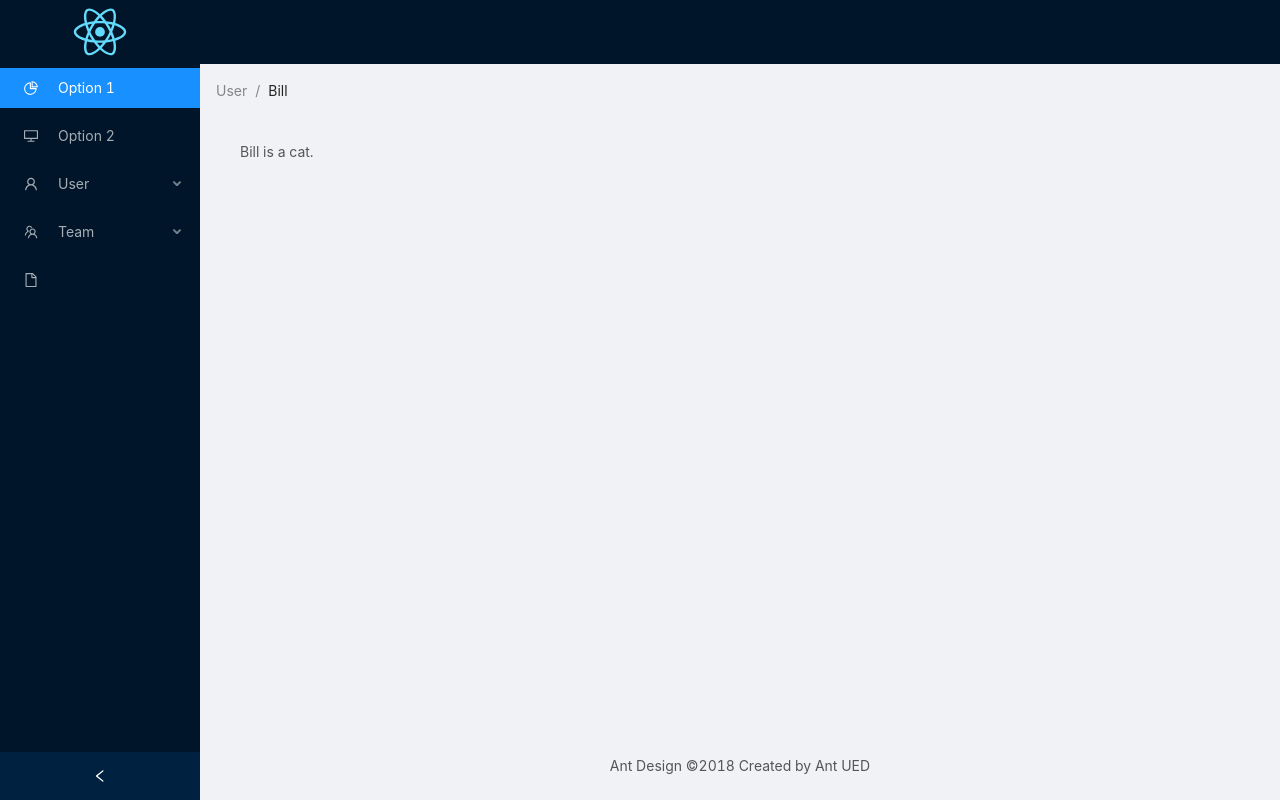
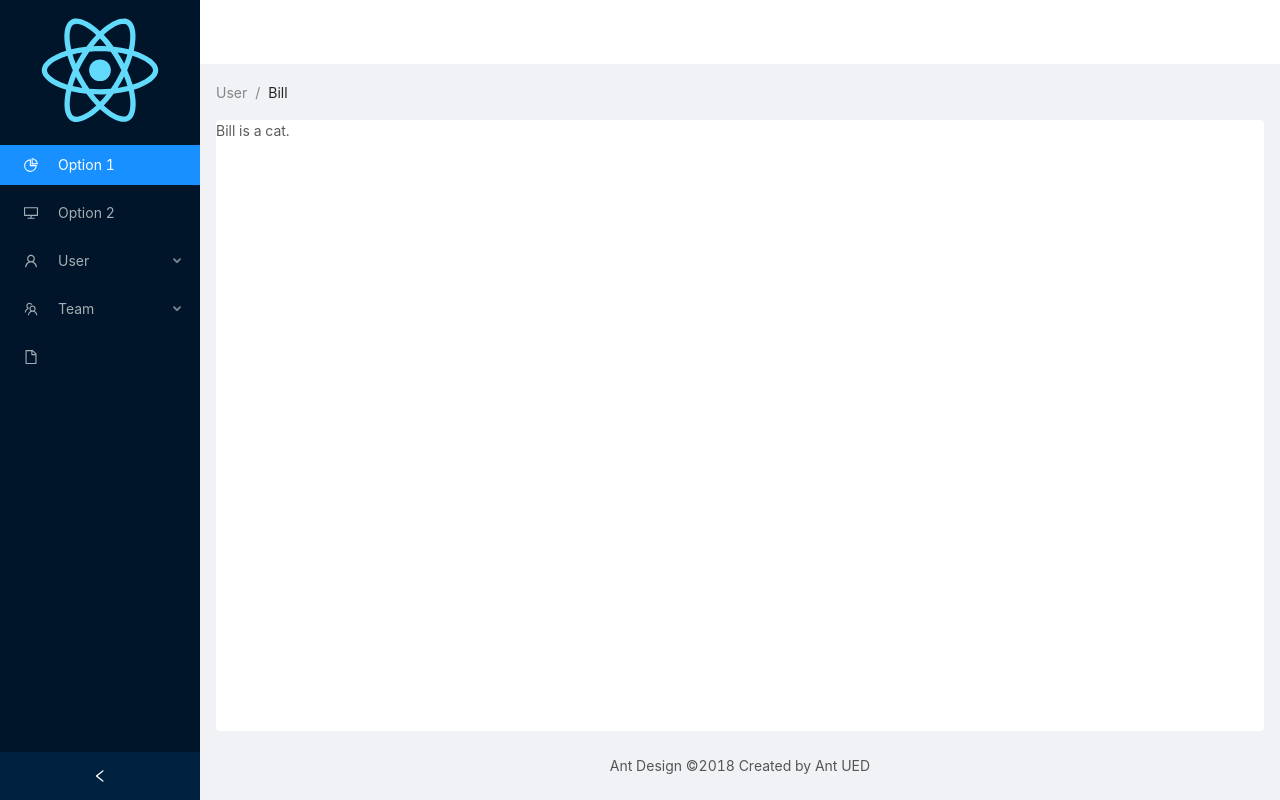
Before and after one commit to hbxks18/super_admin, a React app: page / in a window 1280 px wide. Built offline with nearby package versions, Linux system fonts and the light colour scheme.

Commit message:
add: 使用css in js

```diff
--- a/src/pages/BasicLayout/BasicLayout.module.scss
+++ /dev/null
@@ -1,18 +0,0 @@
-.layout {
-	height: 100vh;
-	.sider {
-		height: 100%;
-		display: flex;
-		flex-direction: column;
-		.logo {
-			text-align: center;
-			.logoImg {
-				height: 64px;
-			}
-		}
-		.menu {
-			flex: 1;
-			overflow: scroll;
-		}
-	}
-}
--- a/src/pages/BasicLayout/index.jsx
+++ b/src/pages/BasicLayout/index.jsx
@@ -7,14 +7,59 @@ import {
   TeamOutlined,
   UserOutlined,
 } from '@ant-design/icons';
-
-import styles from './BasicLayout.module.scss';
+import styled from 'styled-components';
 
 import logo from '../../assets/logo.svg'
 
 
 const { Header, Content, Footer, Sider } = Layout;
 const { SubMenu } = Menu;
+
+const LayoutExt = styled(Layout)`
+  height: 100vh;
+`;
+
+const HeaderExt = styled(Header)`
+  background-color: #fff;
+`;
+
+const ContentExt = styled(Content)`
+  padding: 0 16px;
+`;
+
+const SiderContent = styled.div`
+  height: 100%;
+  display: flex;
+  flex-direction: column;
+`;
+const SiderLogo = styled.div`
+  text-align: center;
+`;
+const SiderMenu = styled.div`
+  flex: 1;
+  overflow: auto;
+  scrollbar-width: none; /* firefox */
+  &::-webkit-scrollbar {
+    display: none; /* Chrome Safari */
+  }
+`;
+
+const BreadContent = styled.div`
+  height: 56px;
+  display: flex;
+  align-items: center;
+`;
+
+const Main = styled.section`
+  height: calc( 100% - 56px );
+  background-color: #fff;
+  border-radius: 4px;
+  overflow: auto;
+  scrollbar-width: none; /* firefox */
+  &::-webkit-scrollbar {
+    display: none; /* Chrome Safari */
+  }
+`;
 
 class BasicLayout extends React.Component {
   state = {
@@ -28,13 +73,13 @@ class BasicLayout extends React.Component {
 
   render() {
     return (
-      <Layout className={styles.layout}>
+      <LayoutExt>
         <Sider collapsible collapsed={this.state.collapsed} onCollapse={this.onCollapse}>
-          <div className={styles.sider}>
-            <div className={styles.logo} >
-              <img alt='logo' src={logo} className={styles.logoImg} />
-            </div>
-            <div className={styles.menu}>
+          <SiderContent>
+            <SiderLogo >
+              <img alt='logo' src={logo}  />
+            </SiderLogo>
+            <SiderMenu>
               <Menu theme="dark" defaultSelectedKeys={['1']} mode="inline">
                 <Menu.Item key="1">
                   <PieChartOutlined />
@@ -73,23 +118,25 @@ class BasicLayout extends React.Component {
                   <FileOutlined />
                 </Menu.Item>
               </Menu>
-            </div>
-          </div>
+            </SiderMenu>
+          </SiderContent>
         </Sider>
-        <Layout className="site-layout">
-          <Header className="site-layout-background" style={{ padding: 0 }} />
-          <Content style={{ margin: '0 16px' }}>
-            <Breadcrumb style={{ margin: '16px 0' }}>
-              <Breadcrumb.Item>User</Breadcrumb.Item>
-              <Breadcrumb.Item>Bill</Breadcrumb.Item>
-            </Breadcrumb>
-            <div  className={styles.hbx} style={{ padding: 24, minHeight: 360 }}>
+        <Layout>
+          <HeaderExt/>
+          <ContentExt>
+            <BreadContent>
+              <Breadcrumb>
+                <Breadcrumb.Item>User</Breadcrumb.Item>
+                <Breadcrumb.Item>Bill</Breadcrumb.Item>
+              </Breadcrumb>
+            </BreadContent>
+            <Main>
               Bill is a cat.
-            </div>
-          </Content>
+            </Main>
+          </ContentExt>
           <Footer style={{ textAlign: 'center' }}>Ant Design ©2018 Created by Ant UED</Footer>
         </Layout>
-      </Layout>
+      </LayoutExt>
     );
   }
 }
```
